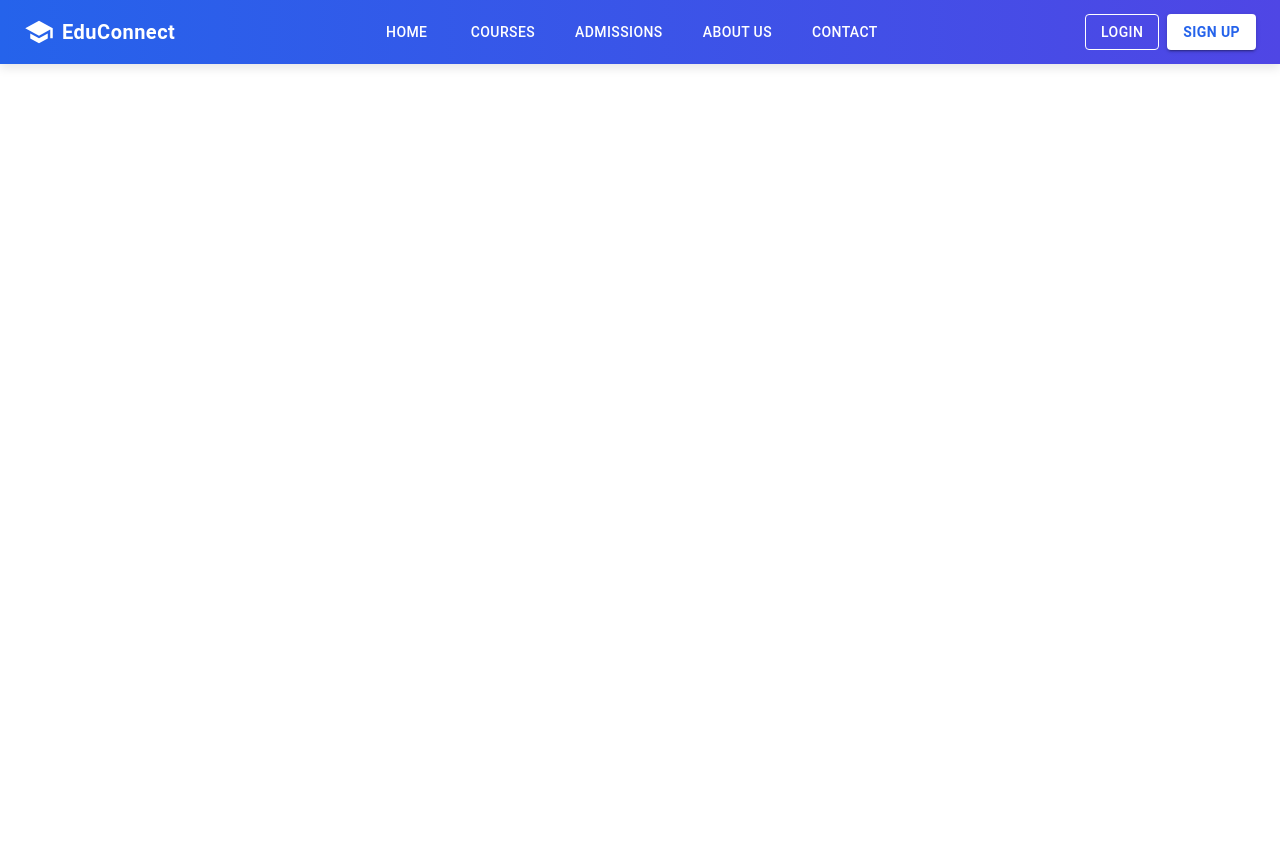
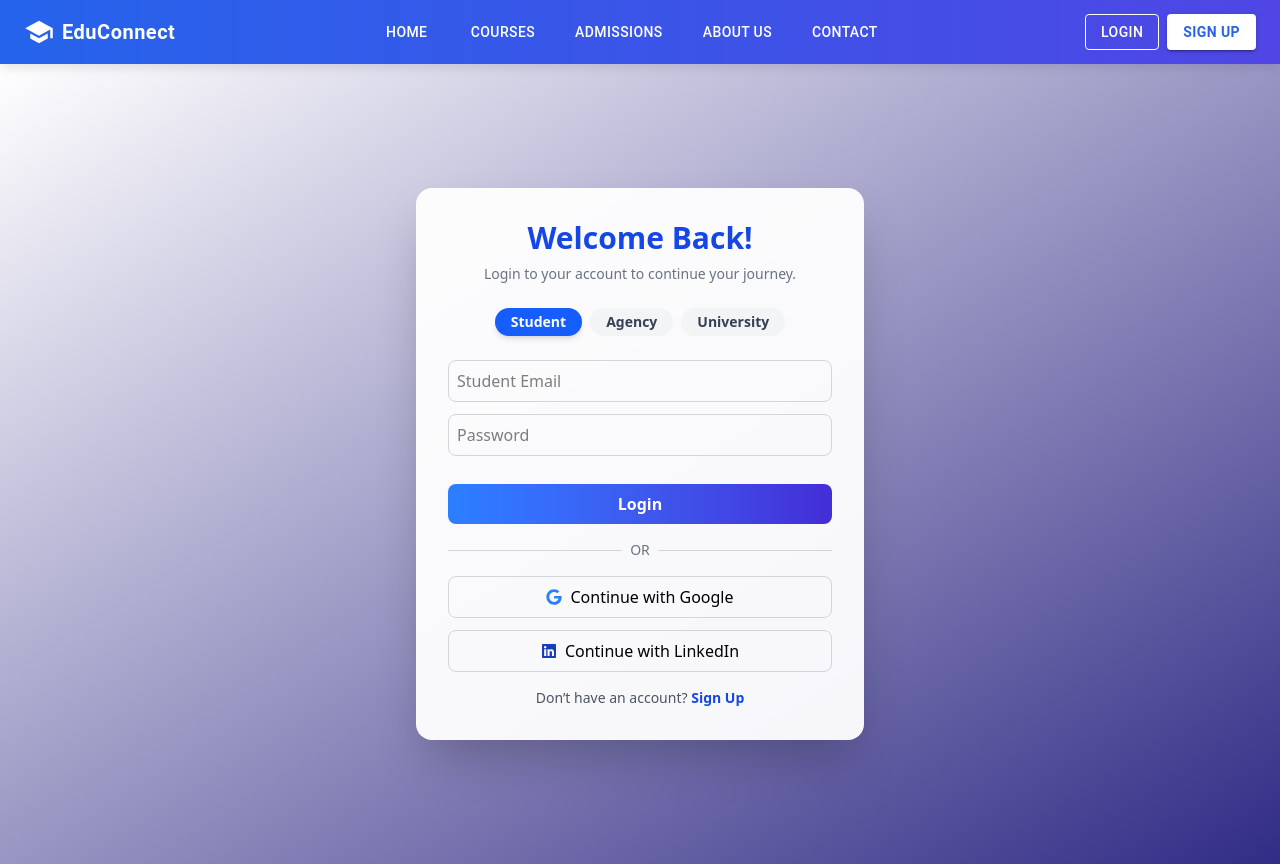
Before and after one commit to ankannexucon/educon-client, a React (Vite) app: page /login in a window 1280 px wide. Before the commit the page ends 800 px from the top, so only its background shows below. Built offline with nearby package versions, Linux system fonts and the light colour scheme.

Commit message:
added login/signup page

```diff
--- a/package.json
+++ b/package.json
@@ -18,6 +18,7 @@
     "lucide-react": "^0.545.0",
     "react": "^19.1.1",
     "react-dom": "^19.1.1",
+    "react-icons": "^5.5.0",
     "react-router-dom": "^7.9.4",
     "tailwindcss": "^4.1.14"
   },
--- /dev/null
+++ b/src/pages/authentication/AuthPage.jsx
@@ -0,0 +1,138 @@
+import React, { useState } from "react";
+import { FaGoogle, FaLinkedin } from "react-icons/fa";
+
+export default function AuthPage() {
+  const [authMode, setAuthMode] = useState("login");
+  const [role, setRole] = useState("student");
+
+  const handleAuthToggle = () => {
+    setAuthMode(authMode === "login" ? "signup" : "login");
+  };
+
+  const roles = [
+    { label: "Student", value: "student" },
+    { label: "Agency", value: "agency" },
+    { label: "University", value: "university" },
+  ];
+
+  return (
+    <div className="min-h-screen flex items-center justify-center bg-gradient-to-br from-white-500 via-white-700 to-indigo-900 p-4">
+      <div
+        className="bg-white/95 shadow-2xl rounded-2xl p-8 w-full max-w-md text-center transform transition-all duration-700 hover:scale-[1.02] hover:shadow-blue-300"
+      >
+        {/* Title */}
+        <h2 className="text-3xl font-bold text-blue-700 mb-2">
+          {authMode === "login" ? "Welcome Back!" : "Create an Account"}
+        </h2>
+        <p className="text-gray-500 mb-6 text-sm">
+          {authMode === "login"
+            ? "Login to your account to continue your journey."
+            : "Sign up to explore opportunities and connect globally."}
+        </p>
+
+        {/* Role Tabs */}
+        <div className="flex justify-center mb-6 space-x-2">
+          {roles.map((r) => (
+            <button
+              key={r.value}
+              onClick={() => setRole(r.value)}
+              className={`px-4 py-1 rounded-full font-semibold text-sm transition-all duration-300 ${
+                role === r.value
+                  ? "bg-blue-600 text-white shadow-md"
+                  : "bg-gray-100 text-gray-700 hover:bg-blue-100"
+              }`}
+            >
+              {r.label}
+            </button>
+          ))}
+        </div>
+
+        {/* Form */}
+        <form className="flex flex-col gap-3 text-left">
+          {authMode === "signup" && (
+            <input
+              type="text"
+              placeholder={
+                role === "student"
+                  ? "Student Name"
+                  : role === "agency"
+                  ? "Agency Name"
+                  : "University Name"
+              }
+              className="border border-gray-300 rounded-lg p-2 focus:outline-none focus:ring-2 focus:ring-blue-500 transition"
+              required
+            />
+          )}
+
+          <input
+            type="email"
+            placeholder={
+              role === "university"
+                ? "University Email"
+                : role === "agency"
+                ? "Agency Email"
+                : "Student Email"
+            }
+            className="border border-gray-300 rounded-lg p-2 focus:outline-none focus:ring-2 focus:ring-blue-500 transition"
+            required
+          />
+
+          <input
+            type="password"
+            placeholder="Password"
+            className="border border-gray-300 rounded-lg p-2 focus:outline-none focus:ring-2 focus:ring-blue-500 transition"
+            required
+          />
+
+          {authMode === "signup" && (
+            <input
+              type="tel"
+              placeholder="Phone Number"
+              pattern="[0-9]{10}"
+              maxLength={10}
+              className="border border-gray-300 rounded-lg p-2 focus:outline-none focus:ring-2 focus:ring-blue-500 transition"
+              required
+            />
+          )}
+
+          <button
+            type="submit"
+            className="mt-4 bg-gradient-to-r from-blue-500 to-indigo-700 text-white font-bold py-2 rounded-lg transition-transform duration-300 hover:scale-105 hover:shadow-lg"
+          >
+            {authMode === "login" ? "Login" : "Sign Up"}
+          </button>
+        </form>
+
+        {/* OR Divider */}
+        <div className="flex items-center my-4">
+          <hr className="flex-1 border-t border-gray-300" />
+          <span className="mx-2 text-gray-500 text-sm">OR</span>
+          <hr className="flex-1 border-t border-gray-300" />
+        </div>
+
+        {/* Social Login Buttons */}
+        <div className="flex flex-col gap-3">
+          <button className="flex items-center justify-center gap-2 border border-gray-300 rounded-lg py-2 hover:bg-gray-100 transition">
+            <FaGoogle className="text-blue-500" /> Continue with Google
+          </button>
+          <button className="flex items-center justify-center gap-2 border border-gray-300 rounded-lg py-2 hover:bg-blue-100 transition">
+            <FaLinkedin className="text-blue-800" /> Continue with LinkedIn
+          </button>
+        </div>
+
+        {/* Toggle */}
+        <p className="mt-4 text-gray-600 text-sm">
+          {authMode === "login"
+            ? "Don’t have an account?"
+            : "Already have an account?"}{" "}
+          <button
+            onClick={handleAuthToggle}
+            className="text-blue-700 font-semibold hover:underline"
+          >
+            {authMode === "login" ? "Sign Up" : "Login"}
+          </button>
+        </p>
+      </div>
+    </div>
+  );
+}
--- a/src/routes/Index.jsx
+++ b/src/routes/Index.jsx
@@ -5,6 +5,7 @@ import NavbarComponent from "../components/navigation/NavbarComponent";
 // Lazy imports
 const UserProfile = lazy(() => import("../pages/profile/UserProfilePage"));
 const CoursesPage = lazy(() => import ("../pages/course/CoursesPage"))
+const AuthPage = lazy(() => import ("../pages/authentication/AuthPage"))
 
 export default function Index() {
   return (
@@ -13,6 +14,8 @@ export default function Index() {
       <Suspense fallback={<div>Loading...</div>}></Suspense>
       <Routes>
         <Route path="/" element={<div>App</div>} />
+        <Route path="/signup" element={<AuthPage mode={"signup"} />} />
+          <Route path="/login" element={<AuthPage mode={"login"} />} />
         <Route path="/profile" element={<UserProfile />} />
         <Route path="/courses" element={<CoursesPage />} />
       </Routes>
```
Also changed, not shown: 1 other file (tests, documents, lock files or other folders).
